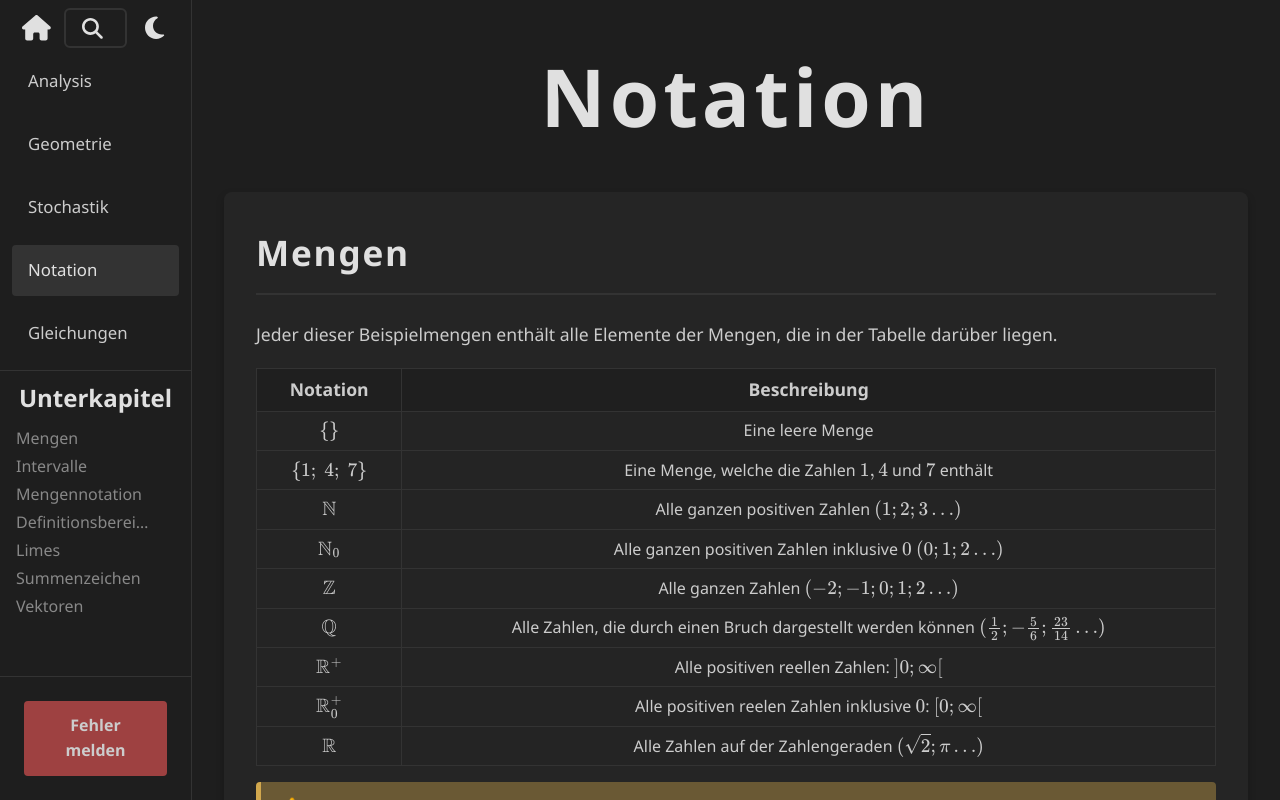
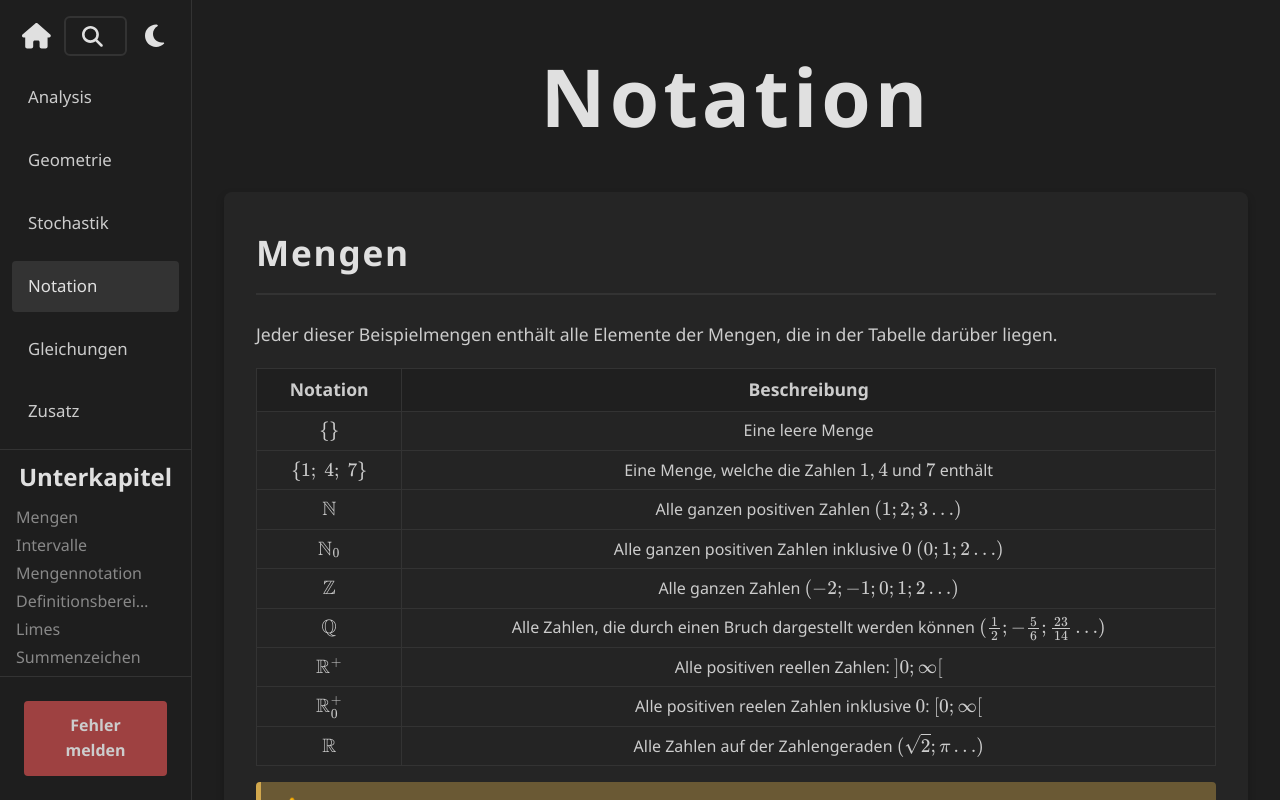
Before and after one commit to OfficerYoda/mathe-zusammenfassung-vue, a Vue app: page /notation in a window 1280 px wide. Built offline with nearby package versions, Linux system fonts and the light colour scheme.

Commit message:
Added 'Zusatz' chapter and updated layout to accommodate new content

```diff
--- a/src/router/index.ts
+++ b/src/router/index.ts
@@ -6,6 +6,7 @@ import GleichungenView from '../views/Gleichungen.vue';
 import AnalysisView from '../views/Analysis.vue';
 import GeometrieView from '../views/Geometrie.vue';
 import StochastikView from '../views/Stochastik.vue';
+import ZusatzView from '../views/Zusatz.vue';
 
 const routes = [
     {path: '/', name: 'home', component: Home},
@@ -15,6 +16,7 @@ const routes = [
     {path: '/analysis', name: 'analysis', component: AnalysisView},
     {path: '/geometrie', name: 'geometrie', component: GeometrieView},
     {path: '/stochastik', name: 'stochastik', component: StochastikView},
+    {path: '/zusatz', name: 'Ergänzungen', component: ZusatzView},
 ];
 
 const router = createRouter({
--- a/src/views/App.vue
+++ b/src/views/App.vue
@@ -29,6 +29,7 @@ export default defineComponent({
             {name: 'Stochastik', path: '/stochastik'},
             {name: 'Notation', path: '/notation'},
             {name: 'Gleichungen', path: '/gleichungen'},
+            {name: 'Zusatz', path: '/zusatz'},
         ]);
 
         const route = useRoute();
@@ -295,8 +296,8 @@ export default defineComponent({
     display: flex;
     align-items: center;
     width: 100%;
-    margin-top: 0.5rem;
-    margin-bottom: 0.5rem;
+    margin-top: 1rem;
+    margin-bottom: 1rem;
     gap: 0.5rem;
 }
 
--- a/src/views/Home.vue
+++ b/src/views/Home.vue
@@ -15,6 +15,7 @@ const chapters = [
     {name: 'Stochastik', route: '/stochastik', color: '#8E4FF7', bgImage: 'url(/images/cover_stochastik.webp)'},
     {name: 'Notation', route: '/notation', color: '#4FF78E', bgImage: 'url(/images/cover_notation.webp)'},
     {name: 'Gleichungen', route: '/gleichungen', color: '#F78E4F', bgImage: 'url(/images/cover_gleichungen.webp)'},
+    {name: 'Zusatz', route: '/zusatz', color: '#F78E4F', bgImage: 'url(/images/cover_zusatz.webp)'},
 ];
 
 // 3D tilt effect handlers
@@ -95,7 +96,7 @@ const handleMouseLeave = (event: MouseEvent) => {
                     </RouterLink>
                 </template>
             </MultiColumnLayout>
-            <MultiColumnLayout :columns=2>
+            <MultiColumnLayout :columns=3>
                 <template #col-1>
                     <RouterLink
                         :key="chapters[3].route"
@@ -124,6 +125,21 @@ const handleMouseLeave = (event: MouseEvent) => {
                         @mousemove="handleMouseMove"
                     >
                         <span class="chapter-tile__name">{{ chapters[4].name }}</span>
+                    </RouterLink>
+                </template>
+                <template #col-3>
+                    <RouterLink
+                        :key="chapters[5].route"
+                        :style="{
+              borderColor: chapters[5].color,
+              backgroundImage: chapters[5].bgImage
+        }"
+                        :to="chapters[5].route"
+                        class="chapter-tile chapter-tile--wide"
+                        @mouseleave="handleMouseLeave"
+                        @mousemove="handleMouseMove"
+                    >
+                        <span class="chapter-tile__name">{{ chapters[5].name }}</span>
                     </RouterLink>
                 </template>
             </MultiColumnLayout>
--- a/src/views/Apokryphen.vue
+++ b/src/views/Zusatz.vue
@@ -8,9 +8,18 @@ import ChapterTitle from "../components/ChapterTitle.vue";
 </script>
 
 <template>
-    <ChapterTitle title="Apokryphen"/>
+    <ChapterTitle title="Zusatz"/>
+
+    <InfoBox color="blue">
+        <p>
+            Die Kapitel hier sind entweder nicht Abiturrelevant oder Abiturrelevant (deutlich gekennzeichnet) aber so
+            irrelevant, dass man sie eigentlich nicht braucht, selbst wenn man 15 Punkte schreiben will.
+        </p>
+    </InfoBox>
+    <br>
 
     <ContentSection title="Integralfunktion">
+        <InfoBox color="blue"><p>Theoretisch Abiturrelevant</p></InfoBox>
         <InfoBox color="green">
             <p v-mathjax>
                 Die <strong>Integralfunktion</strong> $J_u(x)$ zu einer integrierbaren Funktion $f$ ist definiert als:
@@ -49,7 +58,6 @@ import ChapterTitle from "../components/ChapterTitle.vue";
             </MathDisplay>
         </Subsection>
     </ContentSection>
-
 </template>
 
 <style scoped>
```
Also changed, not shown: public/images/cover_zusatz.webp (added).
